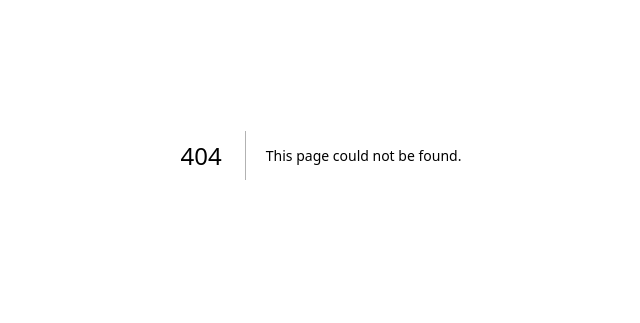
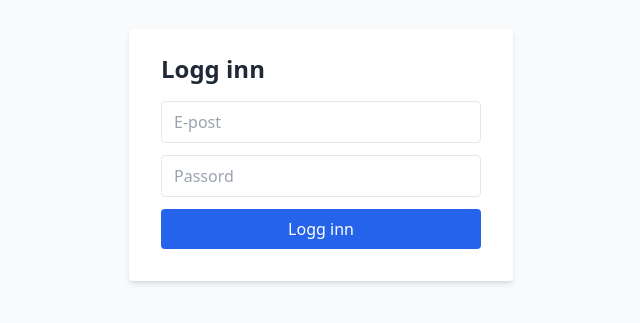
Before and after one commit to mortenhoelno/Nullfilter-admin, a Next.js app: page /login in a window 1280 px wide. Before the commit this address had no page. Shown: the part 245-568 px from the top of the page, without its empty margins (319-959 px from the left). Built offline with nearby package versions, Linux system fonts and the light colour scheme; no server answers.

Commit message:
Create login.js

```diff
--- /dev/null
+++ b/pages/login.js
@@ -0,0 +1,67 @@
+// pages/login.js — ferdig versjon
+import { useState } from "react";
+import { useRouter } from "next/router";
+import { supabase, signIn } from "../utils/auth";
+
+export default function LoginPage() {
+  const [email, setEmail] = useState("");
+  const [password, setPassword] = useState("");
+  const [error, setError] = useState(null);
+  const router = useRouter();
+
+  async function handleLogin(e) {
+    e.preventDefault();
+    try {
+      const user = await signIn(email, password);
+
+      // Hent profil for å sjekke rolle
+      const { data: profile, error: profileError } = await supabase
+        .from("profiles")
+        .select("role")
+        .eq("id", user.id)
+        .single();
+
+      if (profileError) throw profileError;
+
+      if (profile?.role === "admin") {
+        router.push("/admin");
+      } else {
+        router.push("/chat-nullfilter");
+      }
+    } catch (err) {
+      setError(err.message);
+    }
+  }
+
+  return (
+    <div className="min-h-screen flex items-center justify-center bg-gray-50">
+      <form
+        onSubmit={handleLogin}
+        className="bg-white shadow-md rounded px-8 pt-6 pb-8 w-full max-w-sm"
+      >
+        <h1 className="text-2xl font-bold mb-4">Logg inn</h1>
+        {error && <p className="text-red-500 text-sm mb-2">{error}</p>}
+        <input
+          type="email"
+          placeholder="E-post"
+          value={email}
+          onChange={(e) => setEmail(e.target.value)}
+          className="w-full mb-3 px-3 py-2 border rounded"
+        />
+        <input
+          type="password"
+          placeholder="Passord"
+          value={password}
+          onChange={(e) => setPassword(e.target.value)}
+          className="w-full mb-3 px-3 py-2 border rounded"
+        />
+        <button
+          type="submit"
+          className="w-full bg-blue-600 text-white py-2 rounded hover:bg-blue-700"
+        >
+          Logg inn
+        </button>
+      </form>
+    </div>
+  );
+}
```
